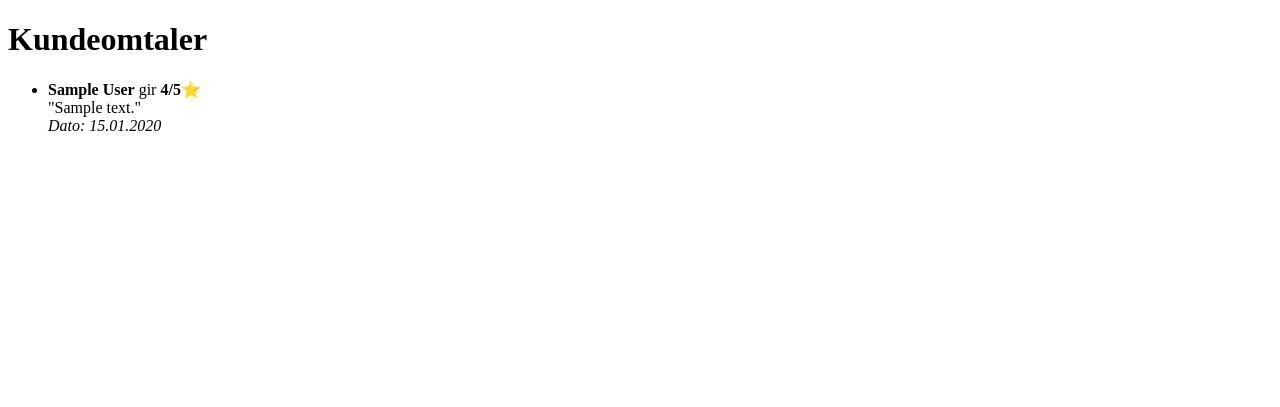
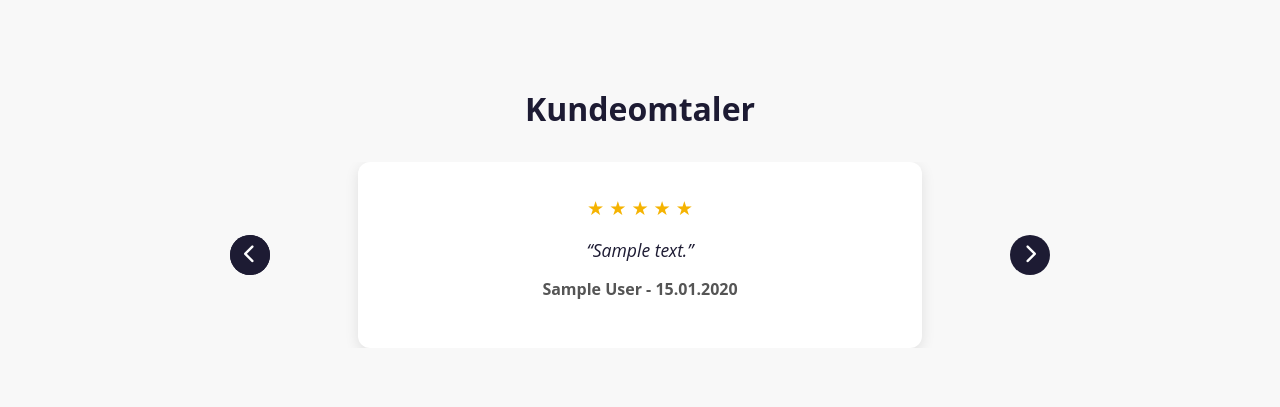
Before and after one commit to auroraodden/oddendesiign-webapp, a Django app: page /reviews/ in a window 1280 px wide. Shown: the top 407 px of the page. Run offline with Django 5.2, Linux system fonts and the light colour scheme; tables that the repository leaves empty hold one stand-in row (values such as "Sample post").

Commit message:
Redesigned reviews page with carousel layout and navigation arrows

```diff
--- /dev/null
+++ b/core/static/css/reviews.css
@@ -0,0 +1,89 @@
+body {
+  font-family: 'Open Sans', sans-serif;
+  background: #f8f8f8;
+  color: #1D1B33;
+  margin: 0;
+  padding: 60px 20px;
+  text-align: center;
+}
+
+.reviews-section h2 {
+  font-size: 2rem;
+  margin-bottom: 2rem;
+}
+
+.review-carousel {
+  position: relative;
+  max-width: 700px;
+  margin: 0 auto;
+}
+
+#review-wrapper {
+  display: flex;
+  overflow: hidden;
+  justify-content: center;
+}
+
+.review-card {
+  display: none;
+  background: white;
+  padding: 2rem;
+  border-radius: 12px;
+  box-shadow: 0 4px 14px rgba(0,0,0,0.1);
+  width: 100%;
+  max-width: 500px;
+}
+
+.review-card.active {
+  display: block;
+}
+
+.rating {
+  color: #F5B301;
+  font-size: 1.2rem;
+  margin-bottom: 1rem;
+}
+
+.review-text {
+  font-size: 1.1rem;
+  font-style: italic;
+  margin-bottom: 1rem;
+}
+
+.review-author {
+  font-weight: bold;
+  color: #555;
+}
+
+.carousel-btn {
+  position: absolute;
+  top: 50%;
+  transform: translateY(-50%);
+  background: #1D1B33;
+  color: white;
+  border: none;
+  font-size: 0;
+  width: 40px;
+  height: 40px;
+  border-radius: 50%;
+  cursor: pointer;
+  justify-content: center;
+  align-items: center;
+}
+
+.carousel-btn i {
+  font-size: 1.2rem;
+}
+
+.carousel-btn.prev {
+  left: -60px;
+}
+
+.carousel-btn.next {
+  right: -60px;
+}
+
+.no-reviews {
+  font-size: 1.2rem;
+  color: #888;
+}
--- /dev/null
+++ b/core/static/js/reviews.js
@@ -0,0 +1,16 @@
+document.addEventListener("DOMContentLoaded", () => {
+  const cards = document.querySelectorAll(".review-card");
+  let current = 0;
+
+  window.nextReview = function () {
+    cards[current].classList.remove("active");
+    current = (current + 1) % cards.length;
+    cards[current].classList.add("active");
+  };
+
+  window.prevReview = function () {
+    cards[current].classList.remove("active");
+    current = (current - 1 + cards.length) % cards.length;
+    cards[current].classList.add("active");
+  };
+});
--- a/core/templates/core/reviews.html
+++ b/core/templates/core/reviews.html
@@ -1,24 +1,48 @@
+{% load static %}
 <!DOCTYPE html>
 <html lang="no">
 <head>
-    <meta charset="UTF-8">
-    <title>Kundeomtaler - Oddendesiign</title>
+  <meta charset="UTF-8">
+  <title>Kundeomtaler – Oddendesiign</title>
+  <link rel="stylesheet" href="{% static 'css/reviews.css' %}">
+  <link rel="stylesheet" href="https://cdnjs.cloudflare.com/ajax/libs/font-awesome/6.5.0/css/all.min.css">
 </head>
 <body>
-    <h1>Kundeomtaler</h1>
+
+  <section class="reviews-section">
+    <h2>Kundeomtaler</h2>
 
     {% if reviews %}
-        <ul>
-        {% for review in reviews %} <!-- Går gjennom alle kundeomtaler i listen og viser dem -->
-            <li>
-                <strong>{{ review.customer.group_name }}</strong> gir <strong>{{ review.rating}}/5⭐️</strong><br>
-                "{{ review.text }}"<br>
-                <em>Dato: {{ review.created_at|date:"d.m.Y" }}</em>
-            </li>
-        {% endfor %}
-        </ul>
+      <div class="review-carousel">
+        <button class="carousel-btn prev" onclick="prevReview()">‹</button>
+
+        <div id="review-wrapper">
+          {% for review in reviews %}
+            <div class="review-card {% if forloop.first %}active{% endif %}">
+              <div class="rating">
+                {% for i in "12345"|slice:":review.rating" %}
+                  <span class="star">★</span>
+                {% endfor %}
+              </div>
+              <p class="review-text">“{{ review.text }}”</p>
+              <p class="review-author">{{ review.customer.group_name }} - {{ review.created_at|date:"d.m.Y" }}</p>
+            </div>
+          {% endfor %}
+        </div>
+
+        <button class="carousel-btn prev" onclick="prevReview()">
+            <i class="fa-solid fa-chevron-left"></i>
+        </button>
+        <button class="carousel-btn next" onclick="nextReview()">
+            <i class="fa-solid fa-chevron-right"></i>
+        </button>
+
+      </div>
     {% else %}
-        <p>Ingen kundeomtaler ennå.</p>
+      <p class="no-reviews">Ingen kundeomtaler ennå.</p>
     {% endif %}
+  </section>
+
+  <script src="{% static 'js/reviews.js' %}"></script>
 </body>
 </html>
```
